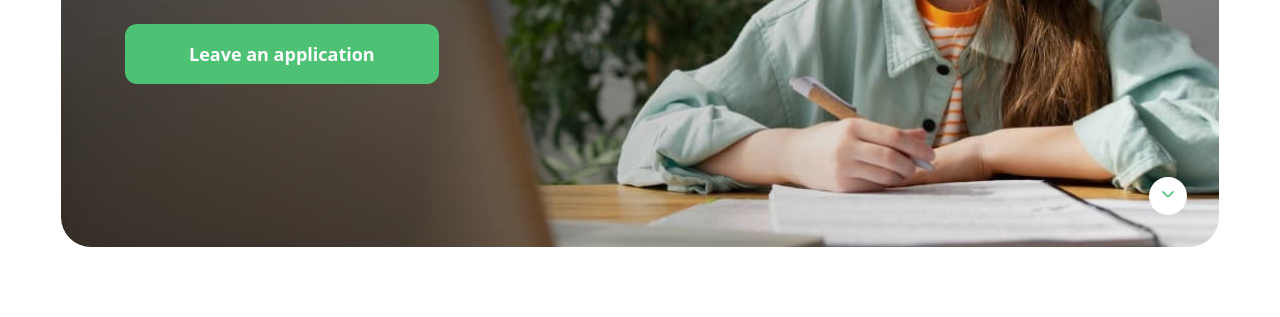
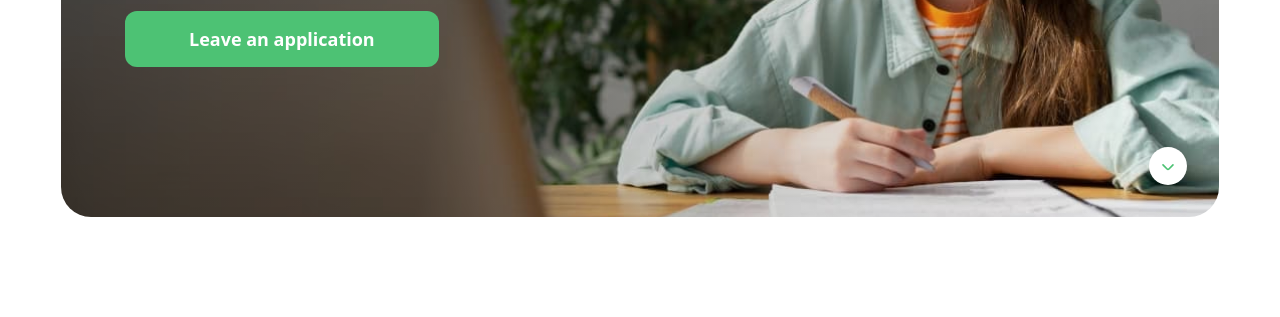
Before and after one commit to BilArt/webweavers, a website built with Vite: page src/index.html in a window 1280 px wide. Shown: the part 483-800 px from the top of the page. Built offline with nearby package versions, Linux system fonts and the light colour scheme.

Commit message:
Corrected hero

```diff
--- a/src/css/hero.css
+++ b/src/css/hero.css
@@ -34,6 +34,8 @@
 .hero .to-footer {
     position: absolute;
     display: flex;
+    align-items: flex-end;
+    justify-content: center;
     right: 14px;
     bottom: 14px;
     width: 38px;
@@ -41,8 +43,6 @@
     transition: var(--icon-transition);
     border-radius: 50%;
     border: none;
-    align-items: center;
-    justify-content: center;
     background-color: var(--white-color);
 }
 
--- a/src/partials/hero.html
+++ b/src/partials/hero.html
@@ -3,19 +3,16 @@
       <div class="hero-box">
           <h1>Discover the joy of learning <span class="proposal-title-item">English</span> with us!</h1>
 
-                <button type="button" class="main-btn hero-btn">
-                  <a class="hero-link" href="#application">Leave an application</a>
-                </button>
+          <a class="main-btn hero-btn" href="#application">Leave an application</a>
 
-                <button class="to-footer">
+          <div class="to-footer">
               <a href="#contact">
                   <svg width="20" height="20">
                       <use href="./img/icons.svg#icon-to-footer"></use>
                   </svg>
               </a>
-                </button>
+          </div>
 
       </div>
   </div>
-  </div>
 </section>
```
Lines whose indentation alone changed are shown as unchanged.
